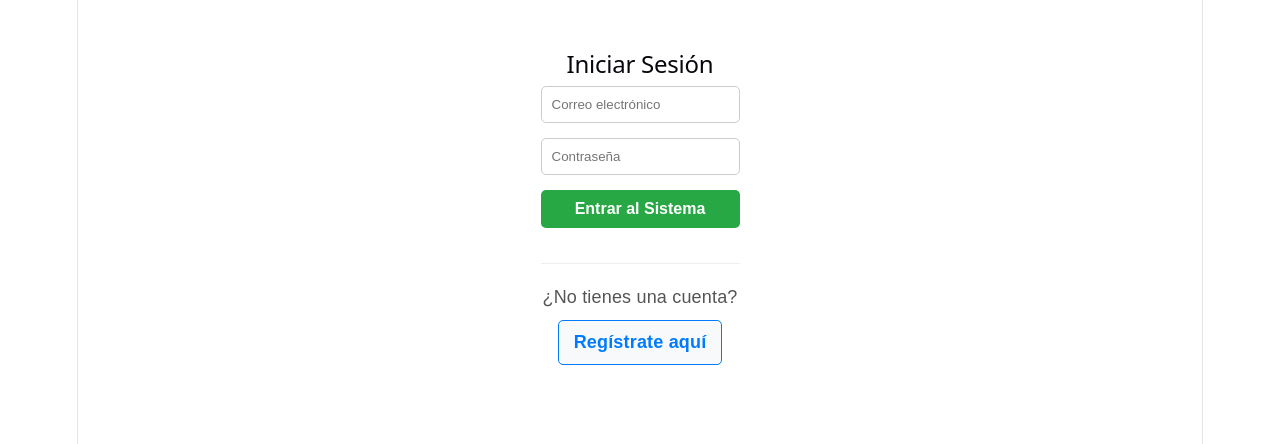
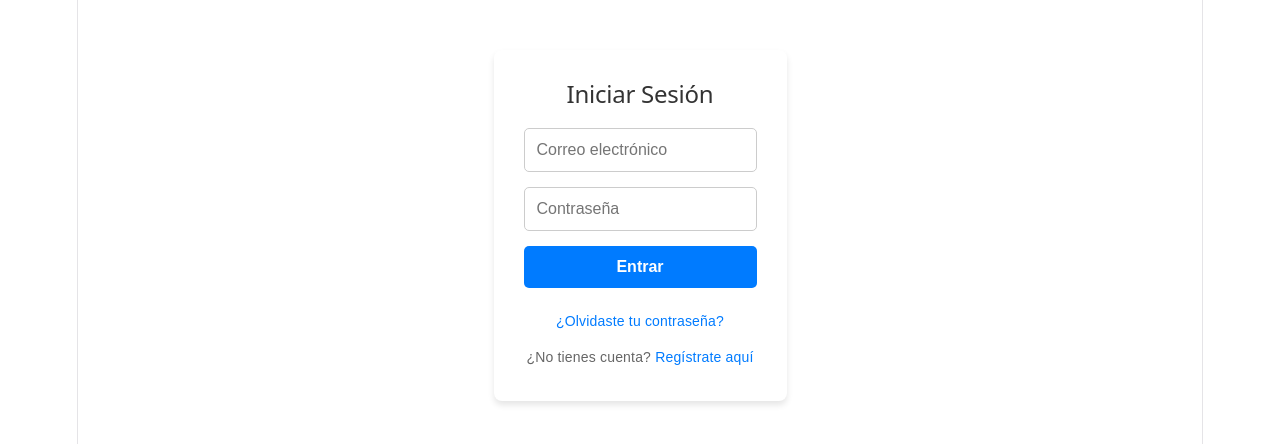
Before and after one commit to fabi1092/Proyecto-Final-web, a Vue app in the folder client/client/: page /login in a window 1280 px wide. Shown: the top 444 px of the page. Built offline with nearby package versions, Linux system fonts and the light colour scheme.

Commit message:
olaaaaaaa

```diff
--- a/client/client/src/views/Login.vue
+++ b/client/client/src/views/Login.vue
@@ -1,79 +1,112 @@
 <script setup>
 import { ref } from 'vue';
-import { useRouter } from 'vue-router';
 
-const router = useRouter();
 const email = ref('');
 const password = ref('');
-const mensaje = ref('');
+const mensajeError = ref('');
+const mensajeExito = ref('');
 
-const login = async () => {
+// Variable mágica para cambiar entre "Login" y "Recuperar"
+const mostrarReset = ref(false);
+const nuevaPassword = ref('');
+
+const iniciarSesion = async () => {
+  mensajeError.value = '';
+  mensajeExito.value = '';
+
   try {
     const res = await fetch(`${import.meta.env.VITE_API_URL}/auth/login`, {
       method: 'POST',
-      headers: {
-        'Content-Type': 'application/json'
-      },
-      body: JSON.stringify({
-        email: email.value,
-        password: password.value
-      })
+      headers: { 'Content-Type': 'application/json' },
+      body: JSON.stringify({ email: email.value, password: password.value })
     });
 
     const data = await res.json();
 
     if (res.ok) {
       localStorage.setItem('token', data.token);
-
       localStorage.setItem('email', email.value);
-
-
-      mensaje.value = "¡Inicio de sesión exitoso! Entrando...";
-
-      // Le damos 1 segundo al navegador para asimilar el token antes de saltar
-      setTimeout(() => {
-        window.location.href = '/dashboard';
-      }, 1000);
-
+      mensajeExito.value = "¡Inicio de sesión exitoso! Entrando...";
+      setTimeout(() => { window.location.href = '/dashboard'; }, 1000);
     } else {
-      mensaje.value = data.message || "Error al iniciar sesión";
+      mensajeError.value = data.message || "Credenciales incorrectas";
     }
   } catch (error) {
-    console.error(error);
-    mensaje.value = "Error al conectar con el servidor";
+    mensajeError.value = "Error al conectar con el servidor";
+  }
+};
+
+const restablecerPassword = async () => {
+  mensajeError.value = '';
+  mensajeExito.value = '';
+
+  if (!email.value || !nuevaPassword.value) {
+    mensajeError.value = "Por favor ingresa tu correo y la nueva contraseña.";
+    return;
+  }
+
+  try {
+    const res = await fetch(`${import.meta.env.VITE_API_URL}/auth/reset`, {
+      method: 'PUT',
+      headers: { 'Content-Type': 'application/json' },
+      body: JSON.stringify({ email: email.value, nuevaPassword: nuevaPassword.value })
+    });
+
+    const data = await res.json();
+
+    if (res.ok) {
+      mensajeExito.value = "Contraseña actualizada correctamente.";
+      mostrarReset.value = false; // Volvemos a la pantalla de Login
+      password.value = ''; // Limpiamos la clave antigua
+    } else {
+      mensajeError.value = data.message || "Error al actualizar la contraseña";
+    }
+  } catch (error) {
+    mensajeError.value = "Error al conectar con el servidor";
   }
 };
 </script>
 
 <template>
-  <div class="contenedor">
-    <h2>Iniciar Sesión</h2>
+  <div class="login-container">
+    <h2>{{ mostrarReset ? 'Recuperar Contraseña' : 'Iniciar Sesión' }}</h2>
+
+    <p v-if="mensajeError" class="alerta-error">{{ mensajeError }}</p>
+    <p v-if="mensajeExito" class="alerta-exito">{{ mensajeExito }}</p>
+
     <div class="formulario">
-      <input v-model="email" type="email" placeholder="Correo electrónico" />
-      <input v-model="password" type="password" placeholder="Contraseña" />
-      <button class="btn-principal" @click.prevent="login">Entrar al Sistema</button>
-      <p class="mensaje" v-if="mensaje">{{ mensaje }}</p>
+      <input type="email" v-model="email" placeholder="Correo electrónico" required />
 
-      <div class="opciones-extra">
-        <p>¿No tienes una cuenta?</p>
-        <router-link to="/register" class="btn-secundario">Regístrate aquí</router-link>
-      </div>
+      <input v-if="!mostrarReset" type="password" v-model="password" placeholder="Contraseña" required />
+
+      <input v-if="mostrarReset" type="password" v-model="nuevaPassword" placeholder="Escribe tu NUEVA contraseña" required />
+
+      <button class="btn-ingresar" v-if="!mostrarReset" @click.prevent="iniciarSesion">Entrar</button>
+      <button class="btn-recuperar" v-if="mostrarReset" @click.prevent="restablecerPassword">Actualizar Contraseña</button>
+    </div>
+
+    <div class="opciones-extra">
+      <a href="#" v-if="!mostrarReset" @click.prevent="mostrarReset = true">¿Olvidaste tu contraseña?</a>
+      <a href="#" v-if="mostrarReset" @click.prevent="mostrarReset = false">Volver al inicio de sesión</a>
+      <p class="nota">¿No tienes cuenta? <a href="/register">Regístrate aquí</a></p>
     </div>
   </div>
 </template>
 
 <style scoped>
-.contenedor { max-width: 400px; margin: 50px auto; text-align: center; font-family: sans-serif; }
+.login-container { max-width: 400px; margin: 50px auto; font-family: sans-serif; background: #fff; padding: 30px; border-radius: 8px; box-shadow: 0 4px 6px rgba(0,0,0,0.1); text-align: center; }
+h2 { color: #333; margin-bottom: 20px; }
 .formulario { display: flex; flex-direction: column; gap: 15px; }
-input { padding: 10px; border: 1px solid #ccc; border-radius: 5px; }
+input { padding: 12px; border: 1px solid #ccc; border-radius: 5px; font-size: 16px; }
+.btn-ingresar { background-color: #007bff; color: white; border: none; padding: 12px; border-radius: 5px; cursor: pointer; font-size: 16px; font-weight: bold; transition: 0.2s; }
+.btn-ingresar:hover { background-color: #0056b3; }
+.btn-recuperar { background-color: #ffc107; color: black; border: none; padding: 12px; border-radius: 5px; cursor: pointer; font-size: 16px; font-weight: bold; transition: 0.2s; }
+.btn-recuperar:hover { background-color: #e0a800; }
 
-.btn-principal { padding: 10px; background-color: #28a745; color: white; border: none; border-radius: 5px; cursor: pointer; font-weight: bold; font-size: 16px; }
-.btn-principal:hover { background-color: #218838; }
+.alerta-error { background-color: #f8d7da; color: #721c24; border: 1px solid #f5c6cb; padding: 10px; border-radius: 5px; margin-bottom: 15px; font-weight: bold; font-size: 14px; }
+.alerta-exito { background-color: #d4edda; color: #155724; border: 1px solid #c3e6cb; padding: 10px; border-radius: 5px; margin-bottom: 15px; font-weight: bold; font-size: 14px; }
 
-.mensaje { color: #d9534f; font-weight: bold; }
-
-.opciones-extra { margin-top: 20px; padding-top: 20px; border-top: 1px solid #eee; }
-.opciones-extra p { margin-bottom: 10px; color: #555; }
-.btn-secundario { display: inline-block; padding: 8px 15px; background-color: #f8f9fa; color: #007bff; text-decoration: none; border: 1px solid #007bff; border-radius: 5px; font-weight: bold; transition: all 0.3s ease; }
-.btn-secundario:hover { background-color: #007bff; color: white; }
+.opciones-extra { margin-top: 20px; display: flex; flex-direction: column; gap: 10px; font-size: 14px; color: #666; }
+.opciones-extra a { color: #007bff; text-decoration: none; cursor: pointer; }
+.opciones-extra a:hover { text-decoration: underline; }
 </style>
```
Also changed, not shown: 2 other files (tests, documents, lock files or other folders).
